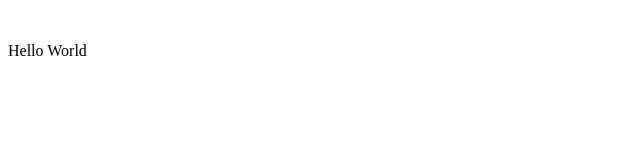
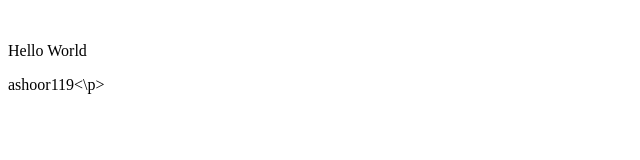
Before and after one commit to Ashoor119/hpe, a plain HTML site: page index.html in a window 1280 px wide. Shown: the whole page, without its empty margins (0-640 px from the left). Drawn offline with Linux system fonts and the light colour scheme.

Commit message:
Update index.html

```diff
--- a/index.html
+++ b/index.html
@@ -5,5 +5,6 @@
 </head>
 <body>
       <p>Hello World</p>
+      <p>ashoor119<\p>
 </body>
 </html>
```
